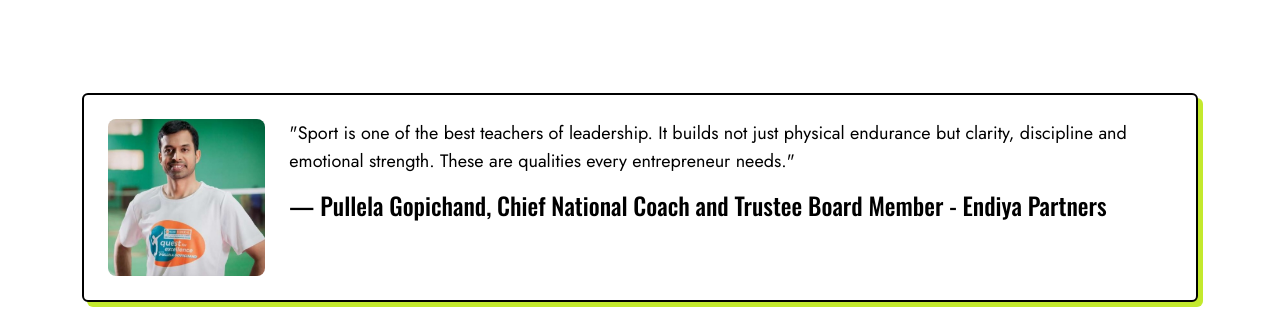
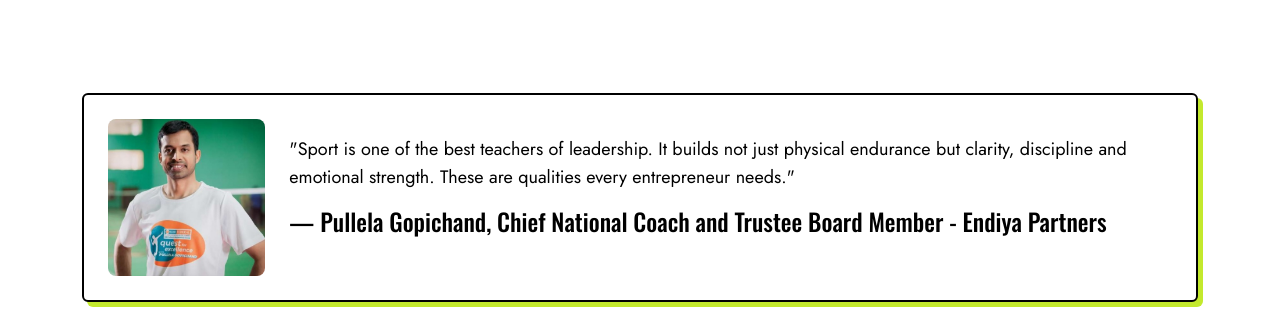
Before and after one commit to srigokulkrish/gameon, a React (Vite) app: page / in a window 1280 px wide. Shown: the part 1808-2134 px from the top of the page. Built offline with nearby package versions, Linux system fonts and the light colour scheme; the HTML template or start-up script is replaced by a standard one.

Commit message:
issues fixed

```diff
--- a/src/App.jsx
+++ b/src/App.jsx
@@ -204,10 +204,10 @@
         </div>
         <div className="card testimoniCard  p-4 ">
           <div className="row">
-            <div className="col-2">
+            <div className="col-12 col-md-2">
              <img className='img-fluid' style={{ width: '200px',borderRadius: '8px' }} src={gopichand} alt="" />
             </div>
-            <div className="col-10">
+            <div className="col-12 col-md-10 pt-sm-3 pt-3">
               <p>"Sport is one of the best teachers of leadership. It builds not just physical endurance but clarity, discipline and emotional strength. These are qualities every entrepreneur needs."</p>
               <h4>— Pullela Gopichand, Chief National Coach and Trustee Board Member - Endiya Partners</h4>
             </div>
@@ -477,10 +477,10 @@
         </div>
         <div className="card testimoniCard p-4 ">
           <div className="row">
-            <div className="col-2">
+            <div className="col-12 col-md-2">
               <img className='img-fluid' style={{ width: '200px',borderRadius: '8px' }} src={satish} alt="" />
             </div>
-            <div className="col-10">
+            <div className="col-12 col-md-10 pt-3  ">
             <p>"Game On! is how we bring the ecosystem together — not just to participate, but to reconnect. Whether on the court or in the company, strong teams grow through shared rhythm and purpose."</p>
             <h4>— Sateesh Andra, Founding Partner, Endiya Partners</h4>
           </div>
```
